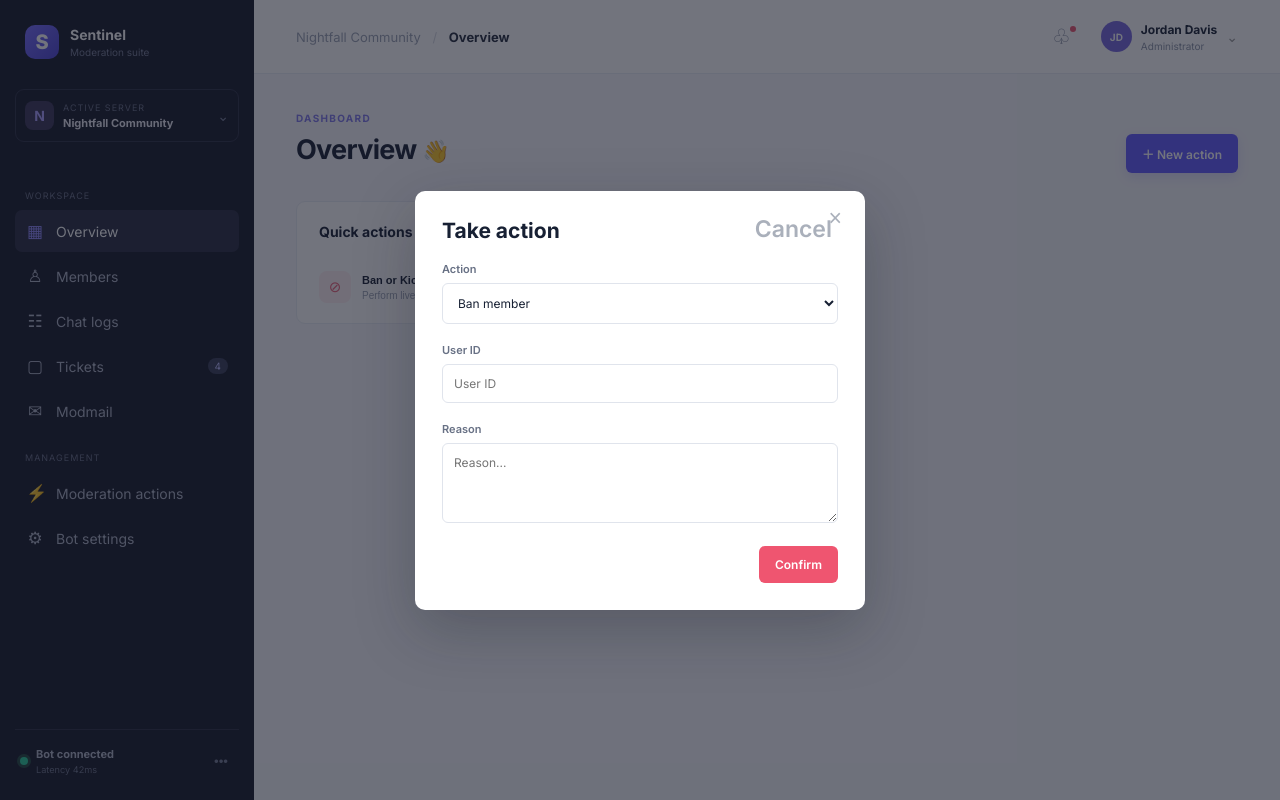
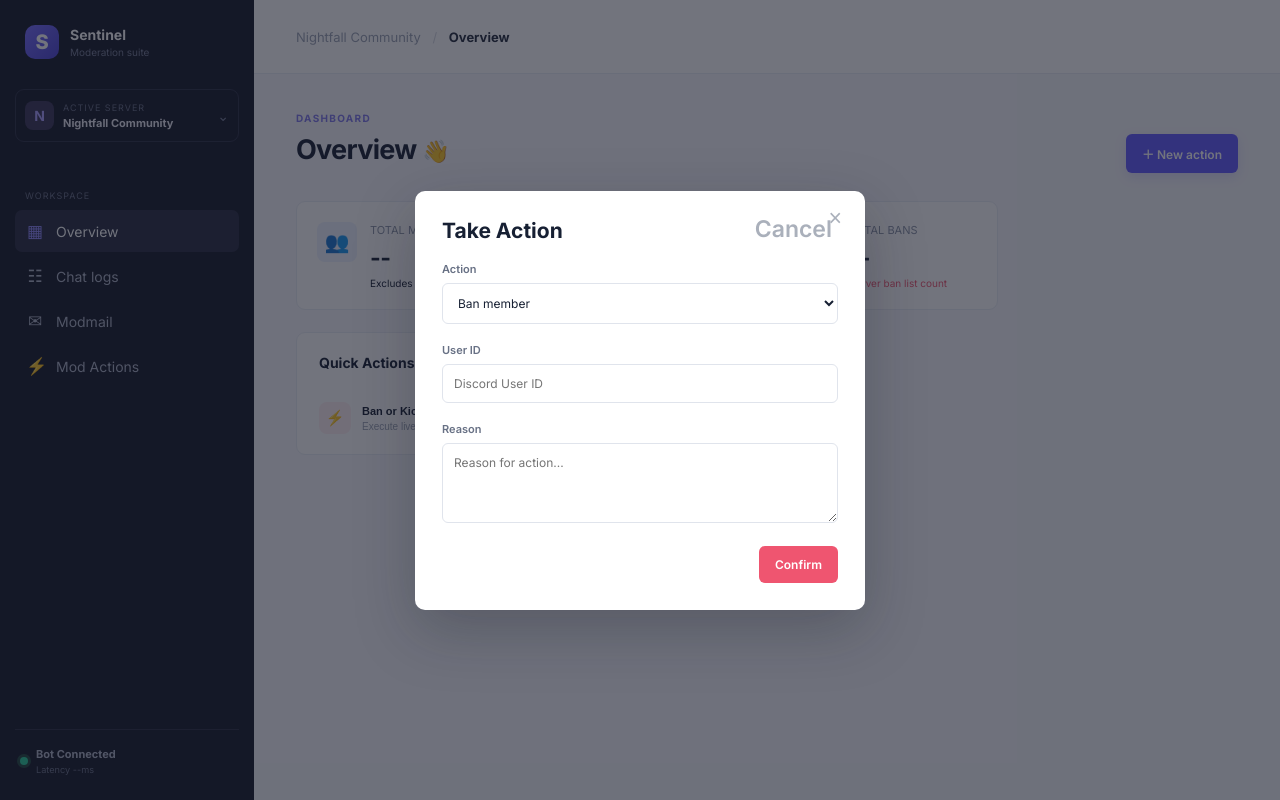
Before and after one commit to Hirdy-1/Mod-Panel, a website: page public/index.html in a window 1280 px wide. Both pictures are taken after a click on the button "＋ New action". Drawn offline with Linux system fonts and the light colour scheme; no server answers.

Commit message:
Update index.html

```diff
--- a/public/index.html
+++ b/public/index.html
@@ -17,28 +17,87 @@
       <nav>
         <p class="nav-label">WORKSPACE</p>
         <a class="nav-item active" href="#overview" data-section="overview"><i>▦</i>Overview</a>
-        <a class="nav-item" href="#members" data-section="members"><i>♙</i>Members</a>
         <a class="nav-item" href="#logs" data-section="logs"><i>☷</i>Chat logs</a>
-        <a class="nav-item" href="#tickets" data-section="tickets"><i>▢</i>Tickets <em>4</em></a>
         <a class="nav-item" href="#modmail" data-section="modmail"><i>✉</i>Modmail</a>
-        <p class="nav-label">MANAGEMENT</p>
-        <a class="nav-item" href="#actions" data-section="actions"><i>⚡</i>Moderation actions</a>
-        <a class="nav-item" href="#settings" data-section="settings"><i>⚙</i>Bot settings</a>
+        <a class="nav-item" href="#actions" data-section="actions"><i>⚡</i>Mod Actions</a>
       </nav>
-      <div class="sidebar-footer"><div class="online-dot"></div><div><b>Bot connected</b><small>Latency 42ms</small></div><button id="disconnectBtn" title="Toggle bot status">•••</button></div>
+      <div class="sidebar-footer">
+        <div class="online-dot"></div>
+        <div><b>Bot Connected</b><small id="botPing">Latency --ms</small></div>
+      </div>
     </aside>
 
     <main class="main-content">
-      <header class="topbar"><button class="menu-btn" id="menuBtn">☰</button><div class="crumbs">Nightfall Community <span>/</span> <b id="pageName">Overview</b></div><div class="top-actions"><button class="icon-btn" title="Notifications">♧<span class="notification-dot"></span></button><div class="profile"><div class="avatar purple">JD</div><div><b>Jordan Davis</b><small>Administrator</small></div><span>⌄</span></div></div></header>
+      <header class="topbar">
+        <button class="menu-btn" id="menuBtn">☰</button>
+        <div class="crumbs">Nightfall Community <span>/</span> <b id="pageName">Overview</b></div>
+      </header>
 
+      <!-- OVERVIEW SECTION WITH STAT COUNTERS -->
       <section class="page-section active" id="overview">
-        <div class="page-heading"><div><p class="eyebrow">DASHBOARD</p><h1>Overview <span>👋</span></h1></div><button class="primary-btn" data-open-modal="actionModal">＋ New action</button></div>
-        <div class="content-grid"><div class="panel quick-panel"><div class="panel-header"><div><h2>Quick actions</h2></div></div><button class="quick-btn" data-open-modal="actionModal"><span class="quick-icon red">⊘</span><span><b>Ban or Kick Member</b><small>Perform live server moderation</small></span><span>→</span></button></div></div>
+        <div class="page-heading">
+          <div><p class="eyebrow">DASHBOARD</p><h1>Overview <span>👋</span></h1></div>
+          <button class="primary-btn" data-open-modal="actionModal">＋ New action</button>
+        </div>
+
+        <div class="stats-grid">
+          <div class="stat-card">
+            <div class="stat-icon blue">👥</div>
+            <div>
+              <span>TOTAL MEMBERS</span>
+              <strong id="statTotalMembers">--</strong>
+              <small>Excludes bots</small>
+            </div>
+          </div>
+          <div class="stat-card">
+            <div class="stat-icon green">🟢</div>
+            <div>
+              <span>MEMBERS ONLINE</span>
+              <strong id="statOnlineMembers">--</strong>
+              <small class="positive">Active non-bot users</small>
+            </div>
+          </div>
+          <div class="stat-card">
+            <div class="stat-icon red">⊘</div>
+            <div>
+              <span>TOTAL BANS</span>
+              <strong id="statTotalBans">--</strong>
+              <small class="negative">Server ban list count</small>
+            </div>
+          </div>
+        </div>
+
+        <div class="content-grid">
+          <div class="panel quick-panel">
+            <div class="panel-header"><h2>Quick Actions</h2></div>
+            <button class="quick-btn" data-open-modal="actionModal">
+              <span class="quick-icon red">⚡</span>
+              <span><b>Ban or Kick Member</b><small>Execute live moderation</small></span>
+              <span>→</span>
+            </button>
+          </div>
+        </div>
       </section>
 
-      <section class="page-section" id="logs"><div class="page-heading"><div><p class="eyebrow">AUDIT TRAIL</p><h1>Chat logs</h1></div></div><div class="panel"><div class="toolbar"><input id="logSearch" type="search" placeholder="Search messages..." /></div><div class="table-wrap"><table><tbody id="logsTable"><tr><td><b>System Log</b></td><td>Logged in to backend.</td></tr></tbody></table></div></div></section>
-      <section class="page-section" id="tickets"><div class="page-heading"><div><p class="eyebrow">SUPPORT DESK</p><h1>Tickets</h1></div></div></section>
+      <!-- CHAT LOGS SECTION -->
+      <section class="page-section" id="logs">
+        <div class="page-heading"><div><p class="eyebrow">AUDIT TRAIL</p><h1>Chat logs</h1></div></div>
+        <div class="panel">
+          <div class="toolbar"><input id="logSearch" type="search" placeholder="Search messages or users..." /></div>
+          <div class="table-wrap">
+            <table>
+              <thead>
+                <tr><th>USER</th><th>CHANNEL</th><th>MESSAGE</th><th>TIME</th></tr>
+              </thead>
+              <tbody id="logsTable">
+                <tr><td colspan="4" style="text-align:center;">Loading logs...</td></tr>
+              </tbody>
+            </table>
+          </div>
+        </div>
+      </section>
 
+      <!-- MODMAIL SECTION -->
       <section class="page-section" id="modmail">
         <div class="page-heading"><div><p class="eyebrow">PRIVATE SUPPORT</p><h1>Modmail</h1></div></div>
         <div class="mail-layout panel">
@@ -48,23 +107,46 @@
             <div class="messages" id="messageList"></div>
             <div class="reply-box">
               <textarea placeholder="Write a reply..."></textarea>
-              <div><span class="muted">Replies are sent through Discord bot DM</span><button class="primary-btn" id="sendReply">Send reply →</button></div>
+              <div><span class="muted">Sent directly to member's DM</span><button class="primary-btn" id="sendReply">Send reply →</button></div>
             </div>
           </div>
         </div>
       </section>
 
-      <section class="page-section" id="members"><div class="page-heading"><div><p class="eyebrow">COMMUNITY</p><h1>Members</h1></div></div></section>
-      <section class="page-section" id="actions"><div class="page-heading"><div><p class="eyebrow">MODERATION</p><h1>Actions</h1></div></div><button class="primary-btn" data-open-modal="actionModal">Start action</button></section>
-
-      <section class="page-section" id="settings">
-        <div class="page-heading"><div><p class="eyebrow">CONFIGURATION</p><h1>Bot settings</h1></div></div>
-        <div class="settings-grid"><div class="panel setting-card"><h3>Discord status</h3><button class="secondary-btn" id="testConnection">Test connection</button></div></div>
+      <!-- MODERATION ACTION HISTORY (ADDED FEATURE) -->
+      <section class="page-section" id="actions">
+        <div class="page-heading">
+          <div><p class="eyebrow">AUDIT LOG</p><h1>Dashboard Action History</h1></div>
+          <button class="primary-btn" data-open-modal="actionModal">＋ Take Action</button>
+        </div>
+        <div class="panel">
+          <div class="table-wrap">
+            <table>
+              <thead><tr><th>ACTION</th><th>TARGET</th><th>REASON</th><th>TIME</th></tr></thead>
+              <tbody id="actionHistoryTable">
+                <tr><td colspan="4" style="text-align:center;">No moderation actions recorded this session.</td></tr>
+              </tbody>
+            </table>
+          </div>
+        </div>
       </section>
     </main>
   </div>
 
-  <div class="modal-backdrop" id="actionModal"><div class="modal"><button class="close-modal">×</button><h2>Take action</h2><label>Action<select id="actionType"><option>Ban member</option><option>Kick member</option></select></label><label>User ID<input id="memberInput" placeholder="User ID" /></label><label>Reason<textarea id="reasonInput" placeholder="Reason..."></textarea></label><div class="modal-actions"><button class="secondary-btn close-modal">Cancel</button><button class="danger-btn" id="confirmAction">Confirm</button></div></div></div>
+  <div class="modal-backdrop" id="actionModal">
+    <div class="modal">
+      <button class="close-modal">×</button>
+      <h2>Take Action</h2>
+      <label>Action<select id="actionType"><option>Ban member</option><option>Kick member</option></select></label>
+      <label>User ID<input id="memberInput" placeholder="Discord User ID" /></label>
+      <label>Reason<textarea id="reasonInput" placeholder="Reason for action..."></textarea></label>
+      <div class="modal-actions">
+        <button class="secondary-btn close-modal">Cancel</button>
+        <button class="danger-btn" id="confirmAction">Confirm</button>
+      </div>
+    </div>
+  </div>
+
   <div class="toast" id="toast"></div>
   <script src="script.js"></script>
 </body>
```
